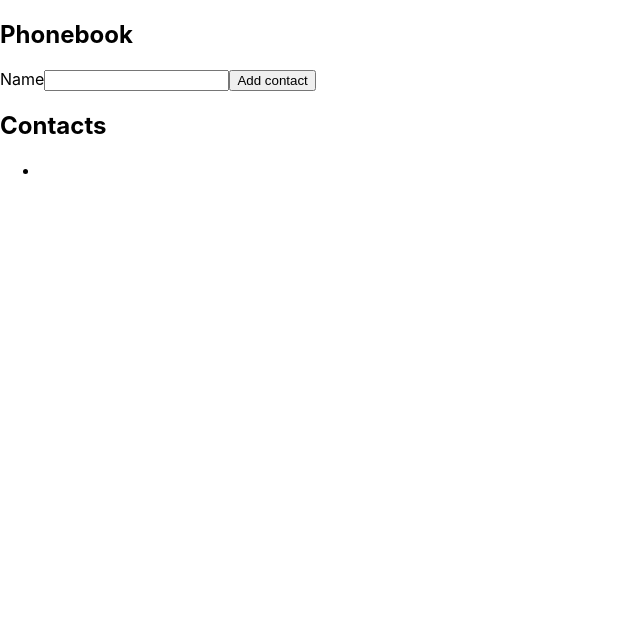
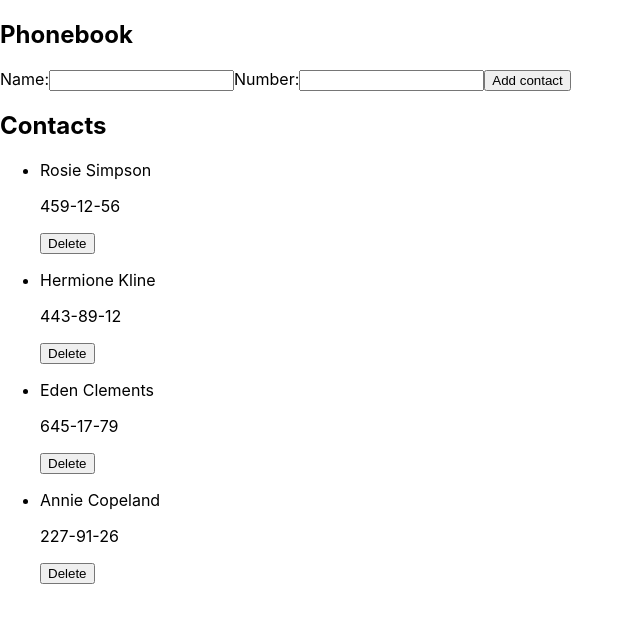
Before and after one commit to PlatinumKellerman/goit-react-hw-03-phonebook, a React (Create React App) app: page / in a window 1280 px wide. Shown: the top 622 px of the page, without its empty margins (0-640 px from the left). Built offline with nearby package versions, Linux system fonts and the light colour scheme.

Commit message:
in-progress

```diff
--- a/package.json
+++ b/package.json
@@ -12,7 +12,8 @@
     "react": "^18.1.0",
     "react-dom": "^18.1.0",
     "react-scripts": "5.0.1",
-    "web-vitals": "^2.1.3"
+    "web-vitals": "^2.1.3",
+    "yup": "^0.32.11"
   },
   "scripts": {
     "start": "react-scripts start",
--- a/src/App.jsx
+++ b/src/App.jsx
@@ -1,26 +1,56 @@
 import { Component } from 'react';
 import PhonebookForm from './components/PhonebookForm/PhonebookForm';
 import Contacts from 'components/Contacts/Contacts';
+import { nanoid } from 'nanoid';
 
 export class App extends Component {
   state = {
-    contacts: [],
-    name: '',
+    contacts: [
+      { id: 'id-1', name: 'Rosie Simpson', number: '459-12-56' },
+      { id: 'id-2', name: 'Hermione Kline', number: '443-89-12' },
+      { id: 'id-3', name: 'Eden Clements', number: '645-17-79' },
+      { id: 'id-4', name: 'Annie Copeland', number: '227-91-26' },
+    ],
   };
 
+  contactHandler = data => {
+    const { contacts } = this.state;
+    const contact = {
+      id: nanoid(),
+      ...data,
+    };
+    contacts.push(contact);
+    this.setState({
+      contacts,
+    });
+    console.log(contacts);
+  };
+
+  getContactsFromList() {
+    const { contacts } = this.state;
+    return contacts;
+  }
+
+  deleteContact(id) {
+    const { contacts } = this.state;
+    const filteredContacts = contacts.filter(contact => {
+      return contact.id !== id;
+    });
+    this.setState({
+      contacts: filteredContacts,
+    });
+  }
+
   render() {
+    const ContactsFromList = this.getContactsFromList();
     return (
       <>
-        <PhonebookForm
-          title="Phonebook"
-          name="Name"
-          pattern="^[a-zA-Zа-яА-Я]+(([' -][a-zA-Zа-яА-Я ])?[a-zA-Zа-яА-Я]*)*$"
-          inputTitle="Name may contain only letters, apostrophe, dash and spaces. For example Adrian, Jacob Mercer, Charles de Batz de Castelmore d'Artagnan"
-          inputType="text"
-          buttonType="submit"
-          buttonText="Add contact"
+        <PhonebookForm onSubmit={this.contactHandler} />
+        <Contacts
+          title="Contacts"
+          ContactsFromList={ContactsFromList}
+          deleteContact={this.deleteContact.bind(this)}
         />
-        <Contacts title="Contacts" />
       </>
     );
   }
--- a/src/components/Contacts/Contacts.jsx
+++ b/src/components/Contacts/Contacts.jsx
@@ -1,14 +1,16 @@
 // import { nanoid } from 'nanoid';
+import ContactsItem from './ContactsItem/ContactsItem';
 import s from './contacts.module.css';
 
-function Contacts({ title }) {
+function Contacts({ title, ContactsFromList, deleteContact }) {
   return (
     <>
       <h2 className={s.contacts__title}>{title}</h2>
       <ul className={s.contacts__list}>
-        <li className={s.contacts__item}>
-          <p className={s.contact}></p>
-        </li>
+        <ContactsItem
+          ContactsFromList={ContactsFromList}
+          deleteContact={deleteContact}
+        />
       </ul>
     </>
   );
--- /dev/null
+++ b/src/components/Contacts/ContactsItem/ContactsItem.jsx
@@ -0,0 +1,22 @@
+import s from './contacts-item.module.css';
+
+function ContactsItem({ ContactsFromList, deleteContact }) {
+  return ContactsFromList.map(({ id, name, number }) => {
+    return (
+      <li className={s.contacts__item} key={id}>
+        <p className={s.contact__name}>{name}</p>
+        <p className={s.contact__number}>{number}</p>
+        <button
+          id={id}
+          onClick={() => {
+            deleteContact(id);
+          }}
+        >
+          Delete
+        </button>
+      </li>
+    );
+  });
+}
+
+export default ContactsItem;
--- a/src/components/PhonebookForm/PhonebookForm.jsx
+++ b/src/components/PhonebookForm/PhonebookForm.jsx
@@ -1,32 +1,56 @@
-import { Formik } from 'formik';
+import { Formik, Form, Field, ErrorMessage } from 'formik';
+import * as yup from 'yup';
 import s from './phonebook-form.module.css';
 
-function PhonebookForm({
-  title,
-  name,
-  pattern,
-  inputTitle,
-  inputType,
-  buttonType,
-  buttonText,
-}) {
+function PhonebookForm({ onSubmit }) {
+  const schema = yup.object().shape({
+    name: yup.string().required(),
+    number: yup.string().min(6).max(16).required(),
+  });
+
+  const initialValues = {
+    name: '',
+    number: '',
+  };
+
+  const handleSubmit = (values, { resetForm }) => {
+    onSubmit(values);
+    resetForm();
+  };
+
   return (
     <>
-      <h2 className={s.form__title}>{title}</h2>
-      <Formik>
-        <form>
-          <label htmlFor={name}>
-            {name}
-            <input
-              name={name}
-              pattern={pattern}
-              title={inputTitle}
-              type={inputType}
+      <h2 className={s.form__title} title="Phonebook">
+        Phonebook
+      </h2>
+      <Formik
+        initialValues={initialValues}
+        validationSchema={schema}
+        onSubmit={handleSubmit}
+      >
+        <Form className={s.submit__form}>
+          <label htmlFor="name">
+            Name:
+            <Field
+              name="name"
+              type="text"
               required
+              title="Name may contain only letters, apostrophe, dash and spaces. For example Adrian, Jacob Mercer, Charles de Batz de Castelmore d'Artagnan"
             />
+            <ErrorMessage name="name" />
           </label>
-          <button type={buttonType}>{buttonText}</button>
-        </form>
+          <label htmlFor="number">
+            Number:
+            <Field
+              name="number"
+              type="number"
+              required
+              title="Phone number must be digits and can contain spaces, dashes, parentheses and can start with +"
+            />
+            <ErrorMessage name="number" />
+          </label>
+          <button type="submit">Add contact</button>
+        </Form>
       </Formik>
     </>
   );
```
Also changed, not shown: src/components/Contacts/ContactsItem/contacts-item.module.css (added), 1 other file (tests, documents, lock files or other folders).
